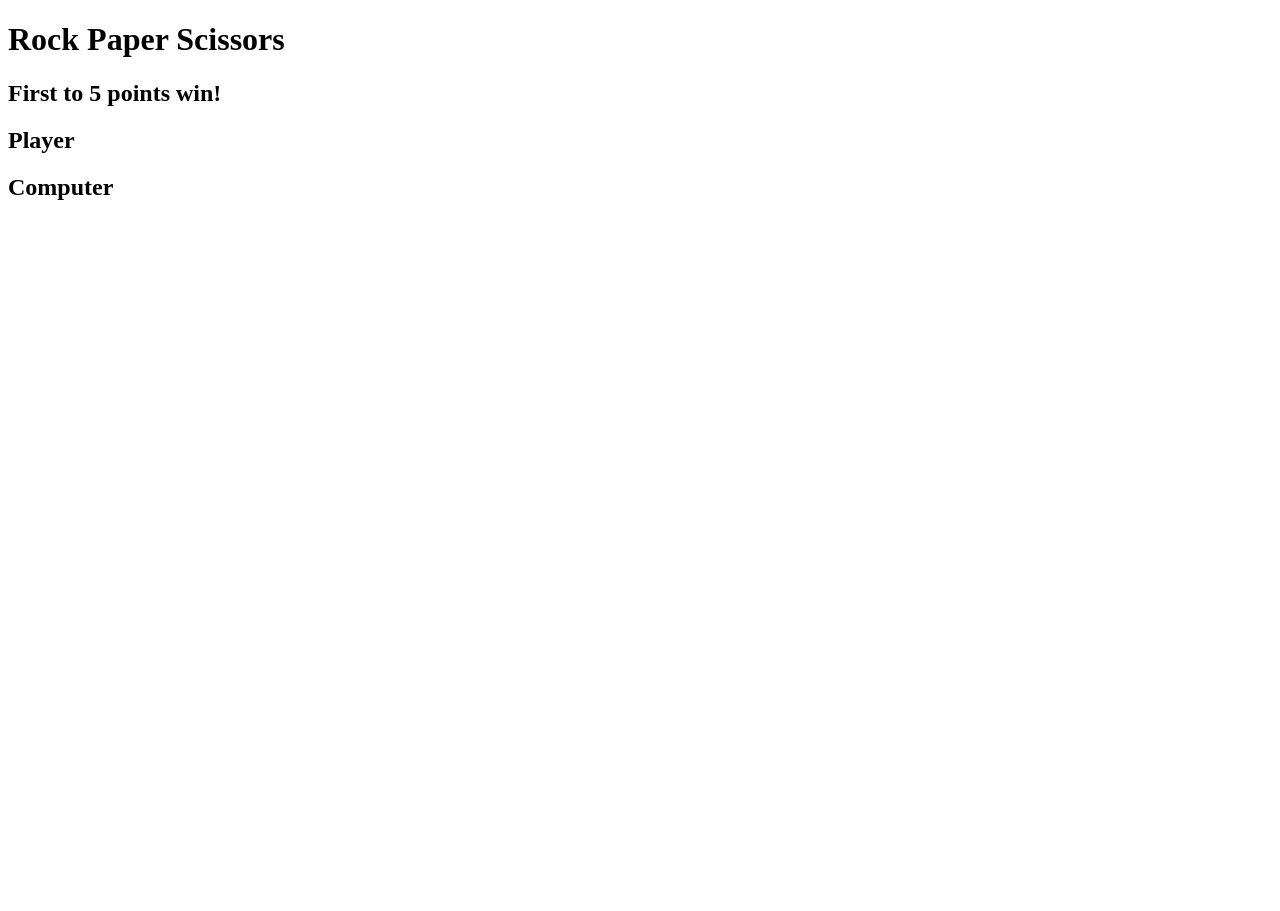
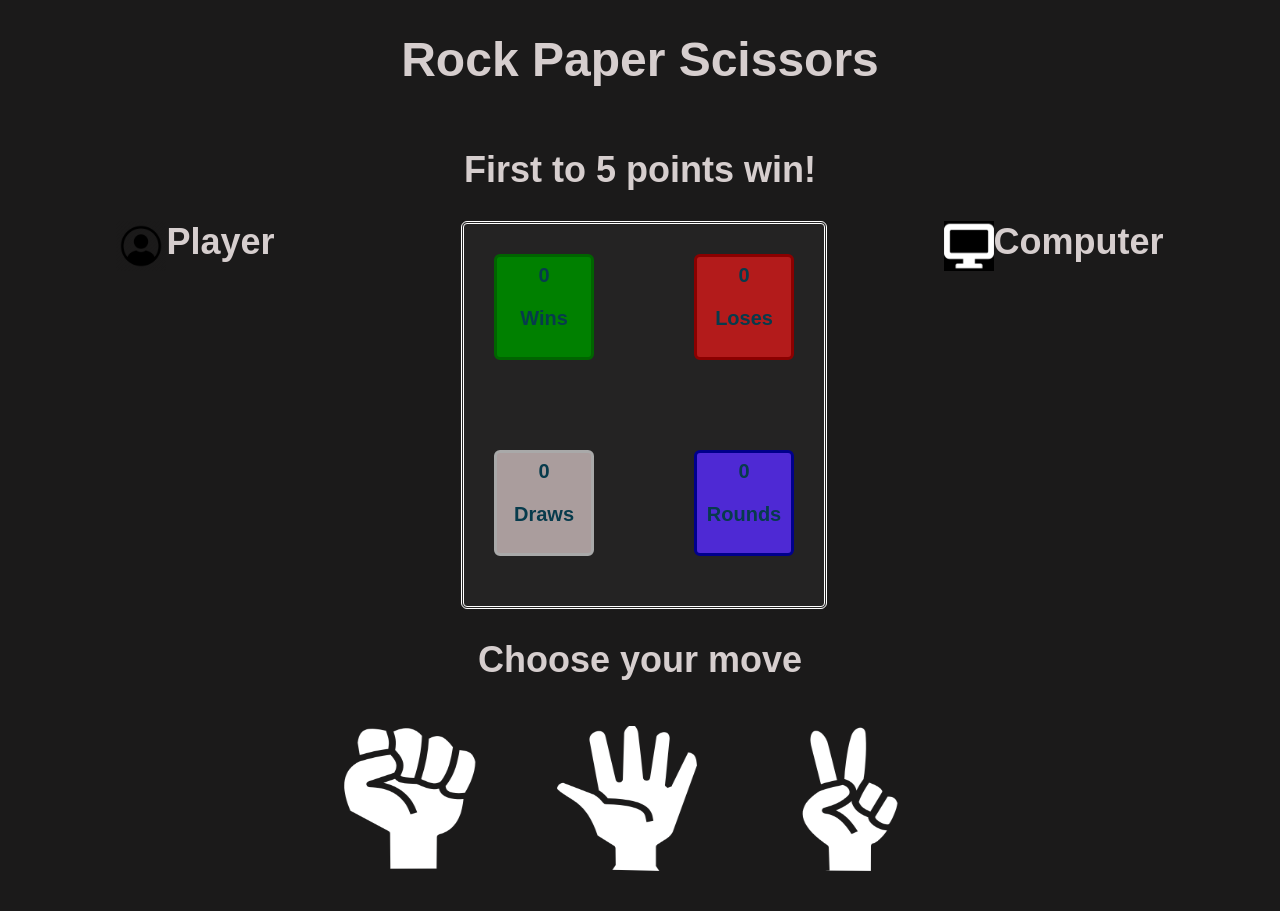
Before and after one commit to Ney1er/Rock-paper-scissors, a plain HTML site: page index.html in a window 1280 px wide. Before the commit the page ends 800 px from the top, so only its background shows below. Drawn offline with Linux system fonts and the light colour scheme; a web font is replaced by a local one.

Commit message:
update html and add style

```diff
--- a/index.html
+++ b/index.html
@@ -6,7 +6,8 @@
     <meta http-equiv="X-UA-Compatible" content="IE=edge">
     <meta name="viewport" content="width=device-width, initial-scale=1.0">
     <title>Rock Paper Scissor</title>
-
+    <link rel="stylesheet" href="style.css">
+    <link href="font/PressStart2P-Regular.ttf" rel="stylesheet">
 </head>
 
 <body>
@@ -15,18 +16,53 @@
         <h2>First to 5 points win!</h2>
     </header>
     <main>
+        <div class="battle">
             <div class="player">
-            <!--Player icon-->
+                <div class="profile">
+                    <img src="Images/player-icon.png" class="profile-icon">
                     <h2>Player</h2>
+                </div>
                 <!--Rock paper scissor choice icon-->
             </div>
             <div class="result">
+                <div class="stats-1">
+                    <div class="stat" id="win">
+                        <span>0</span>
+                        <p>Wins</p>
+                    </div>
+                    <div class="stat" id="lose">
+                        <span>0</span>
+                        <p>Loses</p>
+                    </div>
+                </div>
+                <div class="stats-2">
+                    <div class="stat" id="draw">
+                        <span>0</span>
+                        <p>Draws</p>
+                    </div>
+                    <div class="stat" id="rounds">
+                        <span>0</span>
+                        <p>Rounds</p>
+                    </div>
+                </div>
             </div>
             <div class="computer">
-            <!--Computer icon-->
+                <div class="profile">
+                    <img src="Images/computer-icon.png" class="profile-icon">
                     <h2>Computer</h2>
+                </div>
                 <!--Rock paper scissor choice icon-->
             </div>
+        </div>
+        <div class="moveset">
+            <h2>Choose your move</h2>
+            <div class="moves">
+                <img src="Images/rock.png">
+                <img src="Images/paper.png">
+                <img src="Images/scissors.png">
+            </div>
+        </div>
+
     </main>
 
     <script src="script.js"></script>
--- a/style.css
+++ b/style.css
@@ -0,0 +1,120 @@
+body {
+    background-color: rgb(27, 26, 26);
+    color: rgb(214, 206, 206);
+    font-family: Arial, Helvetica, sans-serif;
+    font-size: x-large;
+    margin: 0;
+}
+
+header {
+    display: flex;
+    flex-direction: column;
+    justify-content: center;
+    align-items: center;
+}
+
+
+.battle {
+    display: flex;
+    justify-content: space-evenly;
+}
+
+.result {
+    display: flex;
+    flex-direction: column;
+    justify-content: center;
+    align-items: center;
+    gap: 70px;
+    border-style: double;
+    border-color: white;
+    background-color: rgb(36, 35, 35);
+    margin-left: 70px;
+    padding: 30px;
+    border-radius: 6px;
+}
+
+.stats-1, .stats-2 {
+    display: flex;
+    justify-content: space-between;
+    gap: 100px;
+}
+
+
+.stat {
+    display: flex;
+    flex-direction: column;
+    align-items: center;
+    box-sizing: border-box;
+    width: 100px;
+    margin-bottom: 20px;
+    padding: 7px;
+    background-color: #ffd166;
+    border-radius: 6px;
+    font-size: 20px;
+    font-weight: 600;
+    color: #073b4c;
+}
+
+#win {
+    background-color: green;
+    border-style: solid;
+    border-color: darkgreen;
+}
+
+#lose {
+    background-color: rgb(179, 27, 27);
+    border-style: solid;
+    border-color: darkred;
+}
+
+#draw {
+    background-color: rgb(170, 157, 157);
+    border-style: solid;
+    border-color: darkgray;
+}
+
+#rounds {
+    background-color: rgb(78, 41, 212);
+    border-style: solid;
+    border-color: darkblue;
+}
+
+.moveset {
+    display: flex;
+    flex-direction: column;
+    justify-content: center;
+    align-items: center;
+
+}
+
+.profile {
+    display: flex;
+}
+
+.profile h2 {
+    margin-top: -0.1px;
+    font-weight: bold;
+}
+
+.profile-icon {
+    width: 50px;
+    height: 50px;
+}
+
+.moves img {
+    width: 170px;
+    height: 200px;
+    transition: transform 0.7s ease;
+    transform: rotate(270deg);
+  }
+
+  .moves img:hover {
+    transform: scale(1.3) rotate(270deg);
+  }
+
+.moves {
+    display: flex;
+    justify-content: center;
+    align-content: center;
+    gap: 50px;
+}
```
Also changed, not shown: Images/paper.png (added), Images/rock.png (added), Images/scissors.png (added). Lines whose indentation alone changed are shown as unchanged.
